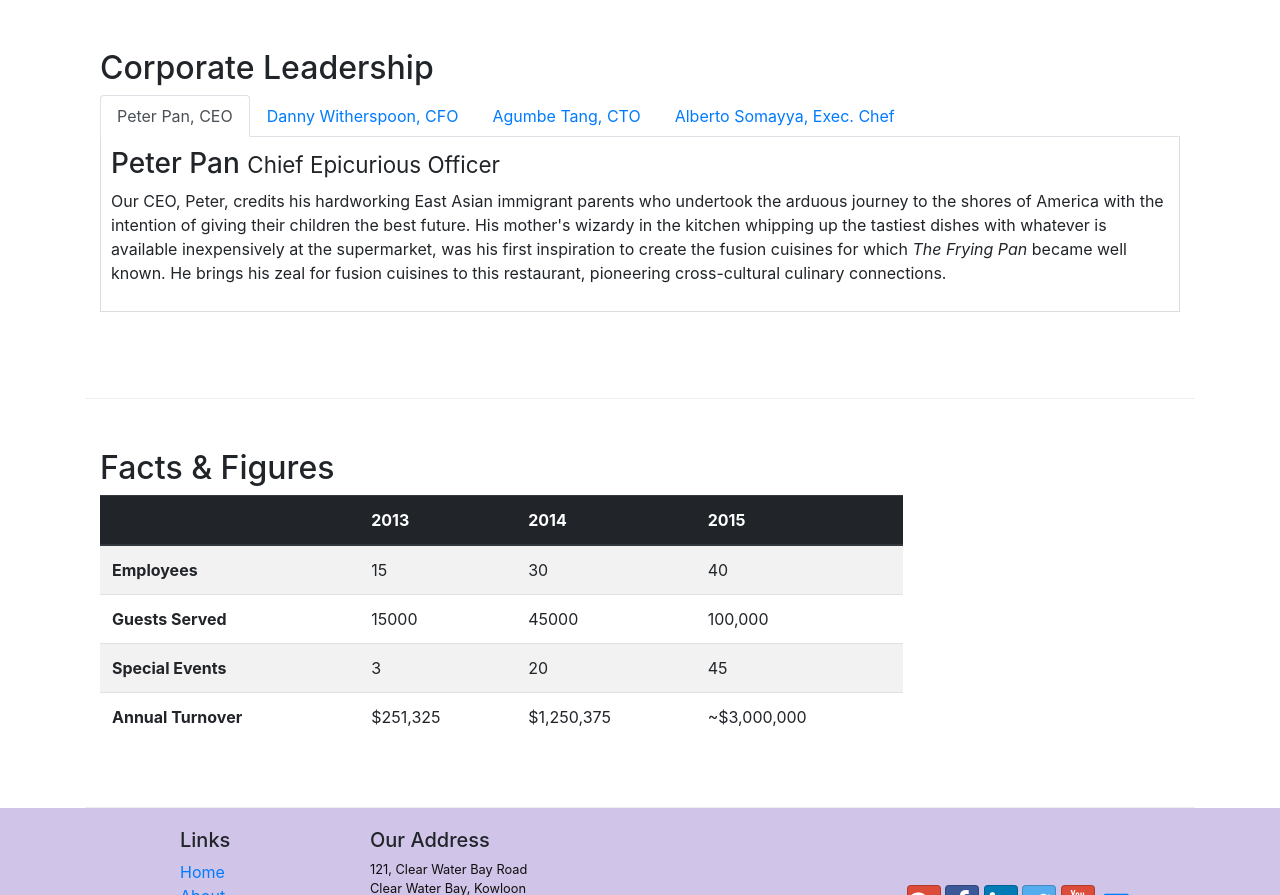
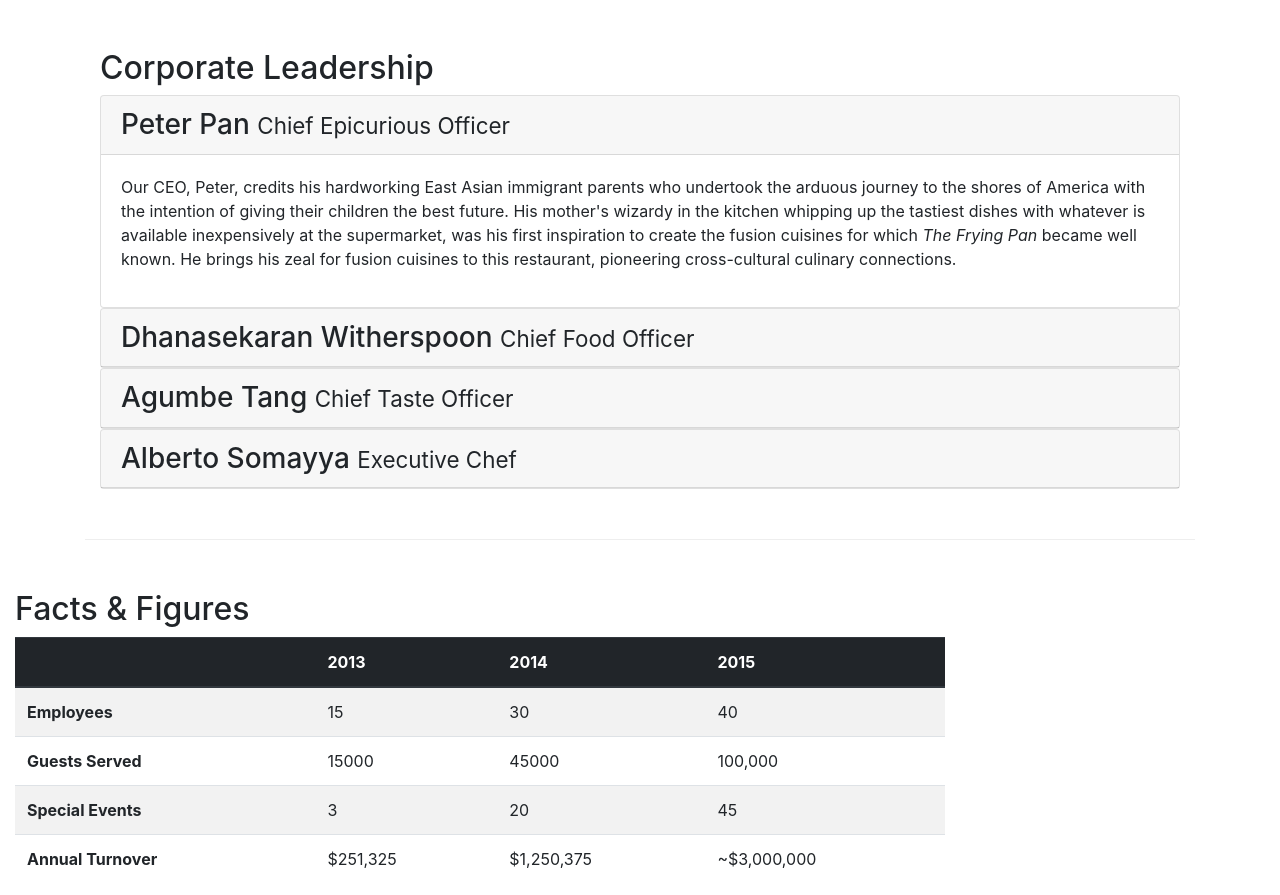
Before and after one commit to Ashwinbalaji2000/Restarunt-Interface, a website: page aboutus.html in a window 1280 px wide. Shown: the part 978-1873 px from the top of the page. Drawn offline with nearby package versions, Linux system fonts and the light colour scheme.

Commit message:
accordion

```diff
--- a/aboutus.html
+++ b/aboutus.html
@@ -108,41 +108,69 @@
         <div class="row row-content">
             <div class="col-12 col-sm-12 ">
                 <h2>Corporate Leadership</h2>
-                <ul class="nav nav-tabs">
-                    <li class="nav-item">
-                      <a class="nav-link active" href="#peter"
-                        role="tab" data-toggle="tab">Peter Pan, CEO</a>
-                    </li>
-                    <li class="nav-item">
-                      <a class="nav-link" href="#danny" role="tab"
-                        data-toggle="tab">Danny Witherspoon, CFO</a>
-                    </li>
-                    <li class="nav-item">
-                      <a class="nav-link" href="#agumbe"role="tab"
-                        data-toggle="tab">Agumbe Tang, CTO</a>
-                    </li>
-                    <li class="nav-item">
-                      <a class="nav-link" href="#alberto" role="tab"
-                        data-toggle="tab">Alberto Somayya, Exec. Chef</a>
-                    </li>
-                </ul>
-             <div class="tab-content">
-                <div role="tabpanel" class="tab-pane fade show active" id="peter">
-                   <h3>Peter Pan <small>Chief Epicurious Officer</small></h3>
-                    <p class="d-none d-sm-block">Our CEO, Peter, credits his hardworking East Asian immigrant parents who undertook the arduous journey to the shores of America with the intention of giving their children the best future. His mother's wizardy in the kitchen whipping up the tastiest dishes with whatever is available inexpensively at the supermarket, was his first inspiration to create the fusion cuisines for which <em>The Frying Pan</em> became well known. He brings his zeal for fusion cuisines to this restaurant, pioneering cross-cultural culinary connections.</p>
+
+             <div id="accordion">
+             <div class="card">
+                 <div class="card-header" role="tab" id="peterhead">
+                    <h3 class="mb-0">
+                        <a data-toggle="collapse" data-target="#peter">
+                        Peter Pan <small>Chief Epicurious Officer</small>
+                    </a>
+                    </h3>
+                 </div>
+                 <div class="collapse show" id="peter" data-parent="#accordion">
+                    <div class="card-body">
+                        <p class="d-none d-sm-block">Our CEO, Peter, credits his hardworking East Asian immigrant parents who undertook the arduous journey to the shores of America with the intention of giving their children the best future. His mother's wizardy in the kitchen whipping up the tastiest dishes with whatever is available inexpensively at the supermarket, was his first inspiration to create the fusion cuisines for which <em>The Frying Pan</em> became well known. He brings his zeal for fusion cuisines to this restaurant, pioneering cross-cultural culinary connections.</p>
+
+                    </div>
                 </div>
-                <div role="tabpanel" class="tab-pane fade show " id="danny">
-                    <h3>Dhanasekaran Witherspoon <small>Chief Food Officer</small></h3>
-                    <p class="d-none d-sm-block">Our CFO, Danny, as he is affectionately referred to by his colleagues, comes from a long established family tradition in farming and produce. His experiences growing up on a farm in the Australian outback gave him great appreciation for varieties of food sources. As he puts it in his own words, <em>Everything that runs, wins, and everything that stays, pays!</em></p>
                 </div>
-                <div role="tabpanel" class="tab-pane fade show " id="agumbe">
-                    <h3>Agumbe Tang <small>Chief Taste Officer</small></h3>
-                    <p class="d-none d-sm-block">Blessed with the most discerning gustatory sense, Agumbe, our CTO, personally ensures that every dish that we serve meets his exacting tastes. Our chefs dread the tongue lashing that ensues if their dish does not meet his exacting standards. He lives by his motto, <em>You click only if you survive my lick.</em></p>
+                <div class="card">
+                <div class="card-header" role="tab" id="danyhead">
+                    <h3 class="mb-0">
+                        <a data-toggle="collapse" class="collapsed"data-target="#danny">
+                         Dhanasekaran Witherspoon <small>Chief Food Officer</small>
+                    </a>
+                    </h3>
+                 </div>
+                 <div class="collapse" id="danny" data-parent="#accordion">
+                    <div class="card-body">
+                        <p class="d-none d-sm-block">Our CFO, Danny, as he is affectionately referred to by his colleagues, comes from a long established family tradition in farming and produce. His experiences growing up on a farm in the Australian outback gave him great appreciation for varieties of food sources. As he puts it in his own words, <em>Everything that runs, wins, and everything that stays, pays!</em></p>
+
+                    </div>
                 </div>
-                <div role="tabpanel" class="tab-pane fade show " id="alberto">
-                    <h3>Alberto Somayya <small>Executive Chef</small></h3>
-                    <p class="d-none d-sm-block">Award winning three-star Michelin chef with wide International experience having worked closely with whos-who in the culinary world, he specializes in creating mouthwatering Indo-Italian fusion experiences. He says, <em>Put together the cuisines from the two craziest cultures, and you get a winning hit! Amma Mia!</em></p>
                 </div>
+                <div class="card">
+                <div class="card-header" role="tab" id="agumbehead">
+                    <h3 class="mb-0">
+                        <a data-toggle="collapse"class="collapsed" data-target="#agumbe">
+                            Agumbe Tang <small>Chief Taste Officer</small>
+                    </a>
+                    </h3>
+                 </div>
+                 <div class="collapse " id="agumbe" data-parent="#accordion">
+                    <div class="card-body">
+                        <p class="d-none d-sm-block">Blessed with the most discerning gustatory sense, Agumbe, our CTO, personally ensures that every dish that we serve meets his exacting tastes. Our chefs dread the tongue lashing that ensues if their dish does not meet his exacting standards. He lives by his motto, <em>You click only if you survive my lick.</em></p>
+
+                    </div>
+                </div>
+                </div>
+                <div class="card">
+                <div class="card-header" role="tab" id="albertohead">
+                    <h3 class="mb-0">
+                        <a data-toggle="collapse"class="collapsed" data-target="#alberto">
+                            Alberto Somayya <small>Executive Chef</small>
+                    </a>
+                    </h3>
+                 </div>
+                 <div class="collapse " id="alberto" data-parent="#accordion">
+                    <div class="card-body">
+                        <p class="d-none d-sm-block">Award winning three-star Michelin chef with wide International experience having worked closely with whos-who in the culinary world, he specializes in creating mouthwatering Indo-Italian fusion experiences. He says, <em>Put together the cuisines from the two craziest cultures, and you get a winning hit! Amma Mia!</em></p>
+
+                    </div>
+                </div>
+                </div>
+             </div>
              </div>
             </div>
 
```
